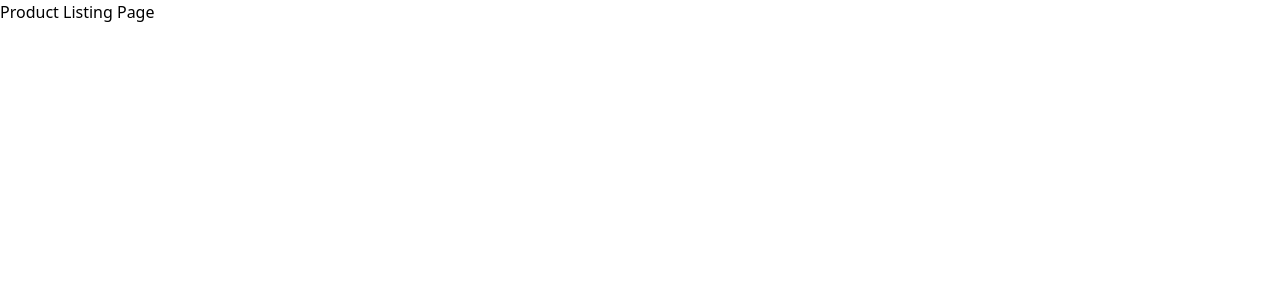
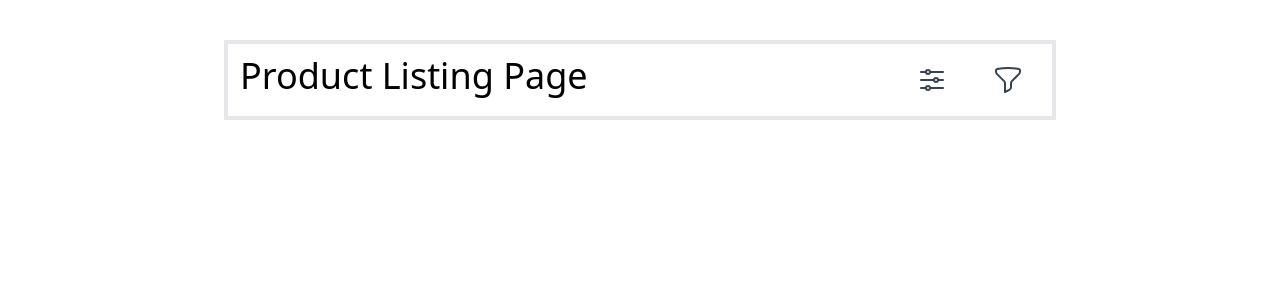
Before and after one commit to shaheerhashim10/product-listing-page, a Next.js app: page / in a window 1280 px wide. Shown: the top 300 px of the page. Built offline with nearby package versions, Linux system fonts and the light colour scheme.

Commit message:
Add Header

```diff
--- /dev/null
+++ b/components/dropdown/dropdown.component.tsx
@@ -0,0 +1,58 @@
+import React, { useRef, useState } from "react";
+import { IDropdown } from "./dropdown.types";
+import useOutsideAlerter from "../../hooks/click-outside-component";
+
+const DropDown: React.FC<IDropdown> = ({ options, icon }) => {
+  const [isDropdownActive, setIsDropdownActive] = useState<boolean>(false);
+  const wrapperRef = useRef<any>(null);
+
+  // Run outside click function
+  useOutsideAlerter(wrapperRef, () => {
+    setIsDropdownActive(false);
+  });
+  return (
+    <div
+      className="relative inline-block text-left"
+      onClick={() => setIsDropdownActive(!isDropdownActive)}
+      ref={wrapperRef}
+    >
+      <div>
+        <button
+          type="button"
+          className="inline-flex w-full justify-center px-4 py-2 text-sm font-medium text-gray-700 hover:bg-gray-50  "
+          id="menu-button"
+          aria-expanded="true"
+          aria-haspopup="true"
+        >
+          {icon}
+        </button>
+      </div>
+
+      <div
+        className={`absolute right-0 z-10 mt-2 w-56 origin-top-right rounded-md bg-white shadow-lg ring-1 ring-black ring-opacity-5 ${
+          isDropdownActive ? "block" : "hidden"
+        }`}
+        role="menu"
+        aria-orientation="vertical"
+        aria-labelledby="menu-button"
+        tabIndex={-1}
+      >
+        <div className="py-1" role="none">
+          {options?.map(({ id, name }, index) => (
+            <a
+              href="#"
+              className="text-gray-700 block px-4 py-2 text-sm hover:bg-gray-50"
+              role="menuitem"
+              tabIndex={-1}
+              key={id}
+            >
+              {name}
+            </a>
+          ))}
+        </div>
+      </div>
+    </div>
+  );
+};
+
+export default DropDown;
--- /dev/null
+++ b/components/header/header.component.tsx
@@ -0,0 +1,67 @@
+import React from "react";
+import { IHeader } from "./header.types";
+import DropDown from "../dropdown/dropdown.component";
+
+const Header: React.FC<IHeader> = ({}) => {
+  const Options = [
+    {
+      id: "0",
+      name: "Option 1",
+    },
+    {
+      id: "1",
+      name: "Option 2",
+    },
+    {
+      id: "2",
+      name: "Option 3",
+    },
+  ];
+  return (
+    <div className="flex justify-between md:mx-56 mt-10 p-3 border-4">
+      <span className="text-2xl lg:text-4xl">Product Listing Page</span>
+      <div className="flex space-x-3">
+        <DropDown
+          options={Options}
+          icon={
+            <svg
+              xmlns="http://www.w3.org/2000/svg"
+              fill="none"
+              viewBox="0 0 24 24"
+              stroke-width="1.5"
+              stroke="currentColor"
+              className="w-8 h-8"
+            >
+              <path
+                stroke-linecap="round"
+                stroke-linejoin="round"
+                d="M10.5 6h9.75M10.5 6a1.5 1.5 0 11-3 0m3 0a1.5 1.5 0 10-3 0M3.75 6H7.5m3 12h9.75m-9.75 0a1.5 1.5 0 01-3 0m3 0a1.5 1.5 0 00-3 0m-3.75 0H7.5m9-6h3.75m-3.75 0a1.5 1.5 0 01-3 0m3 0a1.5 1.5 0 00-3 0m-9.75 0h9.75"
+              />
+            </svg>
+          }
+        />
+        <DropDown
+          options={Options}
+          icon={
+            <svg
+              xmlns="http://www.w3.org/2000/svg"
+              fill="none"
+              viewBox="0 0 24 24"
+              stroke-width="1.5"
+              stroke="currentColor"
+              className="w-8 h-8"
+            >
+              <path
+                stroke-linecap="round"
+                stroke-linejoin="round"
+                d="M12 3c2.755 0 5.455.232 8.083.678.533.09.917.556.917 1.096v1.044a2.25 2.25 0 01-.659 1.591l-5.432 5.432a2.25 2.25 0 00-.659 1.591v2.927a2.25 2.25 0 01-1.244 2.013L9.75 21v-6.568a2.25 2.25 0 00-.659-1.591L3.659 7.409A2.25 2.25 0 013 5.818V4.774c0-.54.384-1.006.917-1.096A48.32 48.32 0 0112 3z"
+              />
+            </svg>
+          }
+        />
+      </div>
+    </div>
+  );
+};
+
+export default Header;
--- /dev/null
+++ b/components/header/header.types.ts
@@ -0,0 +1,3 @@
+export interface IHeader{
+
+}
--- /dev/null
+++ b/hooks/click-outside-component.ts
@@ -0,0 +1,25 @@
+import { useEffect } from "react";
+
+/**
+ * Hook that alerts clicks outside of the passed ref
+ */
+function useOutsideAlerter(ref: any, fn: any) {
+  useEffect(() => {
+    /**
+     * Alert if clicked on outside of element
+     */
+    function handleClickOutside(event: any) {
+      if (ref.current && !ref.current.contains(event.target)) {
+        fn && fn();
+      }
+    }
+    // Bind the event listener
+    document.addEventListener("mousedown", handleClickOutside);
+    return () => {
+      // Unbind the event listener on clean up
+      document.removeEventListener("mousedown", handleClickOutside);
+    };
+  }, [ref, fn]);
+}
+
+export default useOutsideAlerter;
--- a/pages/index.tsx
+++ b/pages/index.tsx
@@ -3,6 +3,7 @@ import Image from "next/image";
 import { Inter } from "@next/font/google";
 import styles from "../styles/Home.module.css";
 import { NextPage } from "next";
+import Header from "../components/header/header.component";
 
 const inter = Inter({ subsets: ["latin"] });
 
@@ -14,9 +15,7 @@ const Home: NextPage = () => {
     <link rel="icon" href="/favicon.ico" />
   </Head>;
   return (
-    <div>
-      <h1>Product Listing Page</h1>
-    </div>
+    <Header />
   );
 };
 export default Home;
```
Also changed, not shown: components/dropdown/dropdown.types.ts (added, +10 -0 lines).
